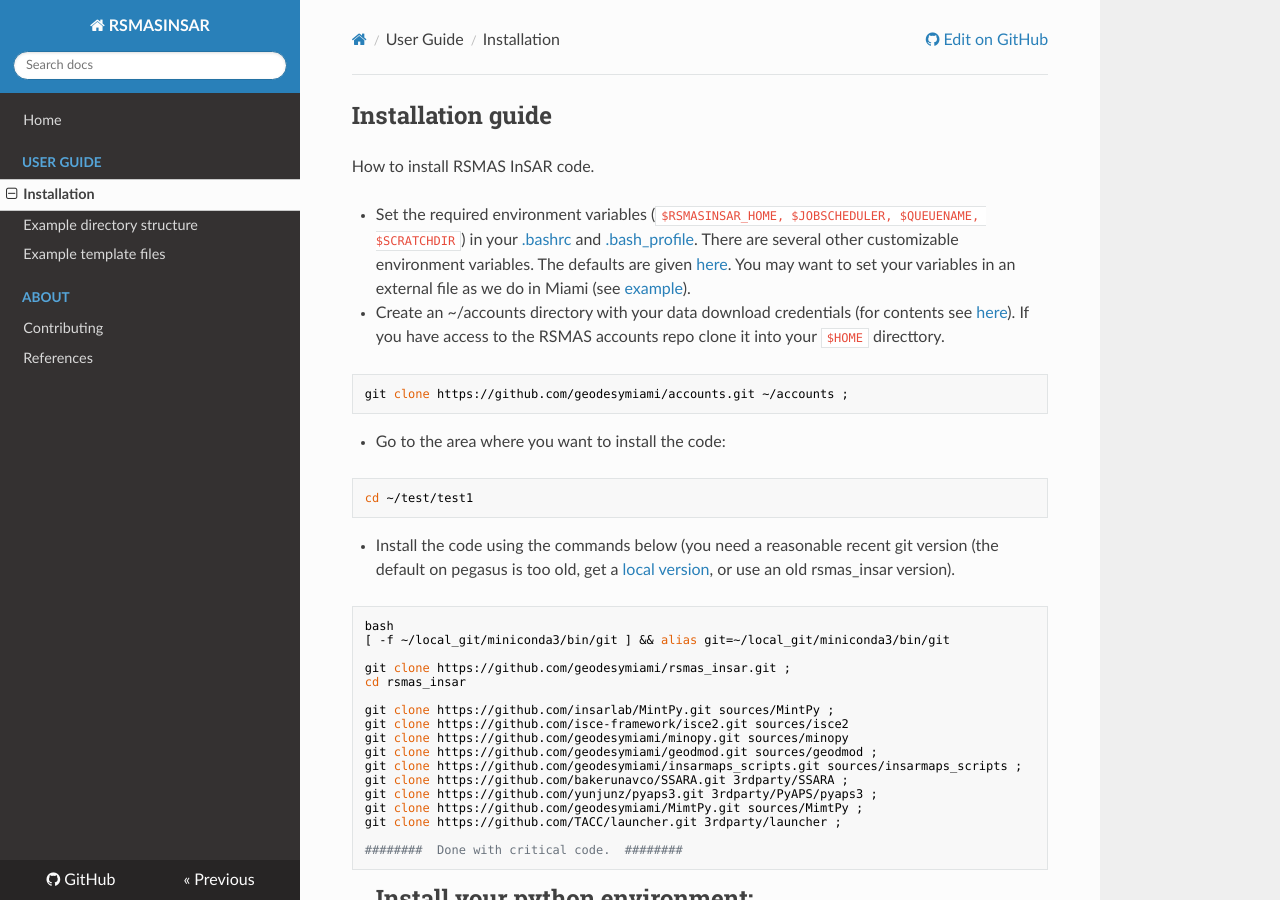
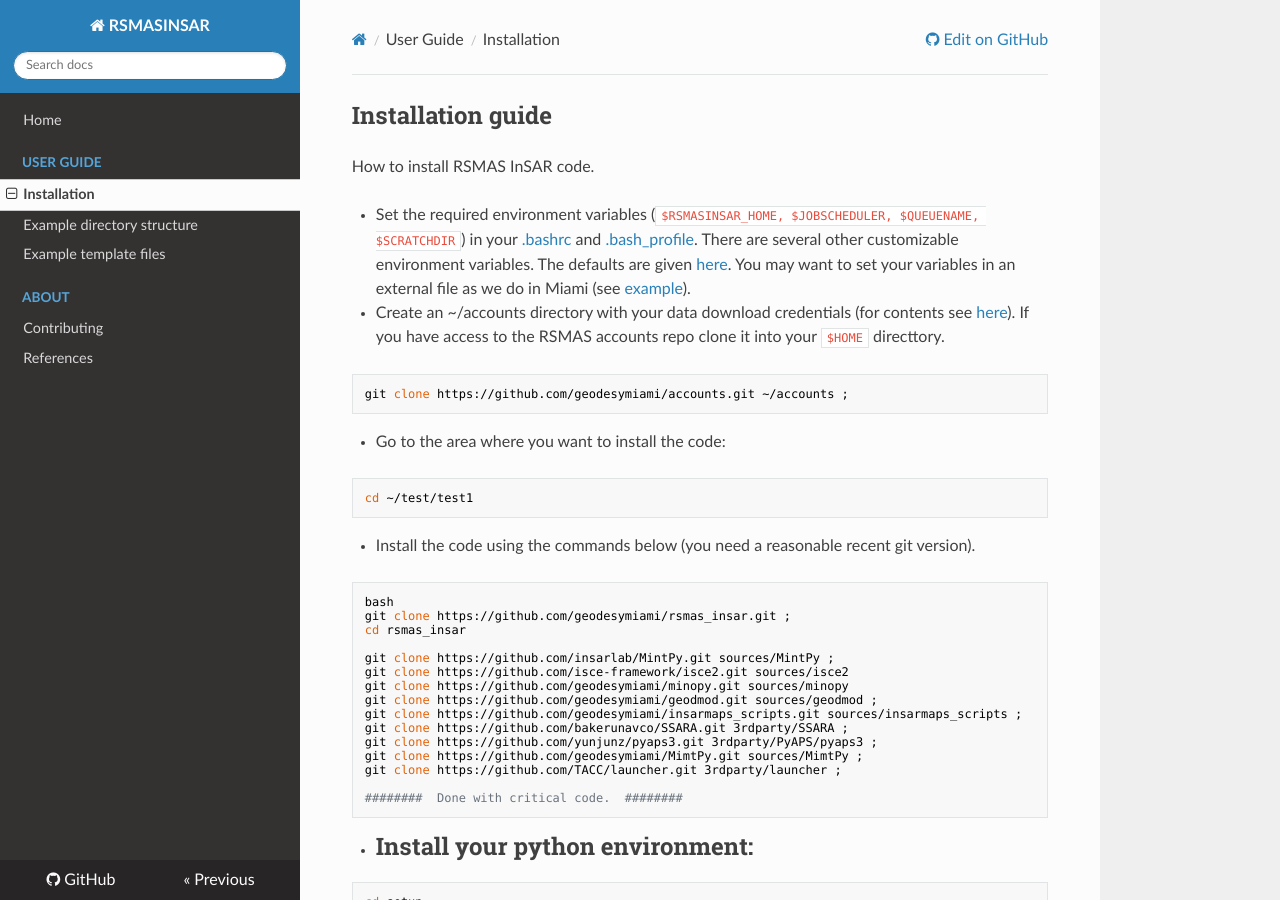
Before and after one commit to geodesymiami/rsmas_insar, an MkDocs documentation site: the page built from docs/installation.md, in a window 1280 px wide and 900 px high. Built offline with MkDocs 1.6.1, drawn with Linux system fonts in a browser that asks for light colours; nearby versions of some CDN libraries.

Commit message:
removed git installation

````diff
--- a/docs/installation.md
+++ b/docs/installation.md
@@ -16,12 +16,10 @@
 cd ~/test/test1
 ```
 
-* Install the code using the commands below (you need a reasonable recent git version (the default on pegasus is too old, get a [local version](./install_git.md), or use an old rsmas_insar version).
+* Install the code using the commands below (you need a reasonable recent git version).
 
 ```
 bash
-[ -f ~/local_git/miniconda3/bin/git ] && alias git=~/local_git/miniconda3/bin/git
-
 git clone https://github.com/geodesymiami/rsmas_insar.git ;
 cd rsmas_insar
 
````
